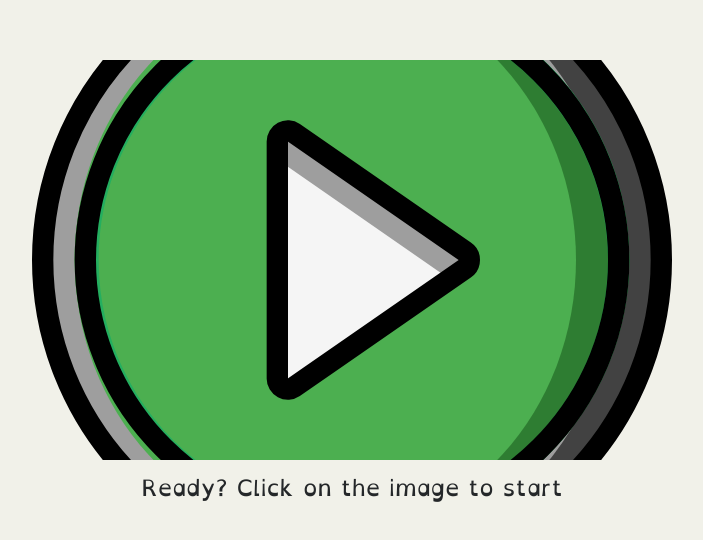
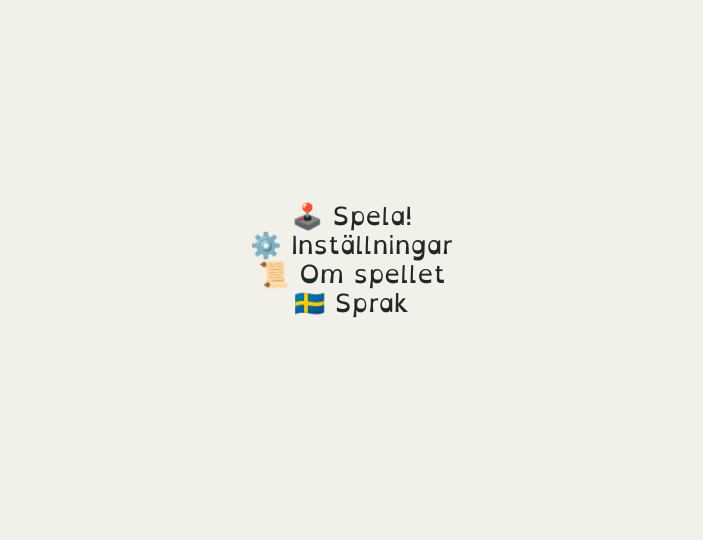
Before and after one commit to plainas/tapread, a plain HTML site: page index.html in a window 1280 px wide. Shown: the part 140-680 px from the top of the page, without its empty margins (288-991 px from the left). Drawn offline with Linux system fonts and the light colour scheme.

Commit message:
back to main manu working

```diff
--- a/index.html
+++ b/index.html
@@ -88,7 +88,7 @@
             display: none;
         }
 
-        #menudiv{
+        #mainmenu_div{
             display: none;
         }
 
@@ -115,7 +115,7 @@
                 </ul>
             </div>
 
-            <div id="menudiv">
+            <div id="mainmenu_div">
                 <ul id="menu_ul">
                     <li id="mainmenu_play">🕹️ Spela!</li>
                     <li id="mainmenu_settings">⚙️ Inställningar</li>
@@ -149,6 +149,7 @@
 
             var worddiv = document.querySelector("#worddiv");
             var play_again_menu_element = document.getElementById("game_finishedmenu_div");
+            var main_menu_element = document.getElementById("mainmenu_div");
 
 
             function pick_random_from_array(my_array){
@@ -170,10 +171,8 @@
                 play_again_menu_element.style.display = 'block';
 
 
-                document.getElementById("finishedmenu_play_again").onclick = show_initial_screen;
-                document.getElementById("finishedmenu_back").onclick = function(){
-                    alert("TODO: implement back to main menu.")
-                };
+                document.getElementById("finishedmenu_play_again").onclick = show_get_ready_screen;
+                document.getElementById("finishedmenu_back").onclick = show_main_menu;
 
                 // HERE HERE HERE!!!! HERE HERE HERE!!!! HERE HERE HERE!!!! HERE HERE HERE!!!! HERE HERE HERE!!!!
                 // HERE HERE HERE!!!! HERE HERE HERE!!!! HERE HERE HERE!!!! HERE HERE HERE!!!! HERE HERE HERE!!!!
@@ -251,7 +250,7 @@
                 }
             }
 
-            function show_initial_screen(){
+            function show_get_ready_screen(){
                 display_image("imgs/buttons/play3.svg");
                 show_text_message("Ready? Click on the image to start");
 
@@ -260,15 +259,19 @@
                 // activate_game_controls();
             }
 
-            function hook_up_main_menu_actions(){
-                document.querySelector("#mainmenu_play").onclick = show_initial_screen;
+            function show_main_menu(){
+                worddiv.innerText = "";
+                worddiv.appendChild(main_menu_element);
+                main_menu_element.style.display = 'block';
+
+                document.querySelector("#mainmenu_play").onclick = show_get_ready_screen;
                 // document.querySelector("mainmenu_settings") = null;
                 // document.querySelector("mainmenu_about").onclick = null;
             }
 
-            //hook_up_main_menu_actions();
+            show_main_menu();
 
-            show_initial_screen();
+            //show_get_ready_screen();
             //activate_game_controls();
 
             //TODO: sacar cartoons daqui
```
